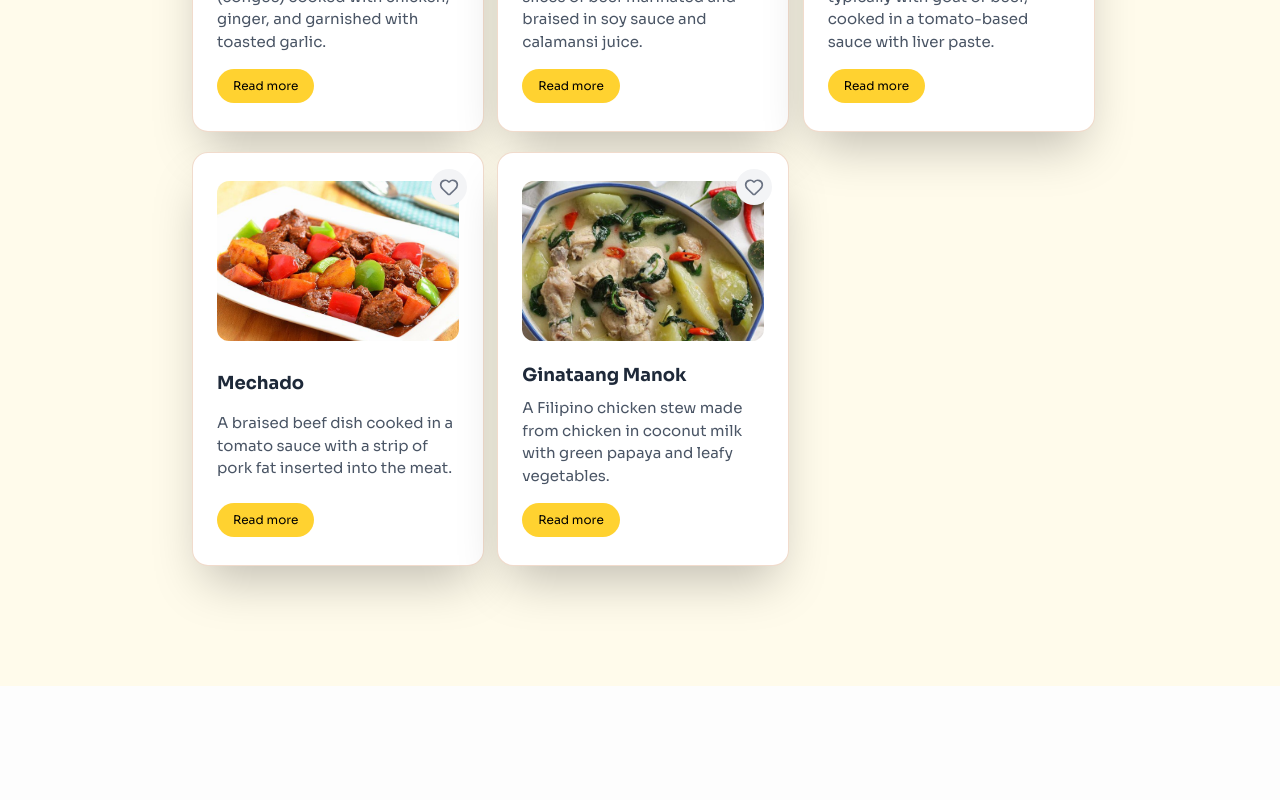
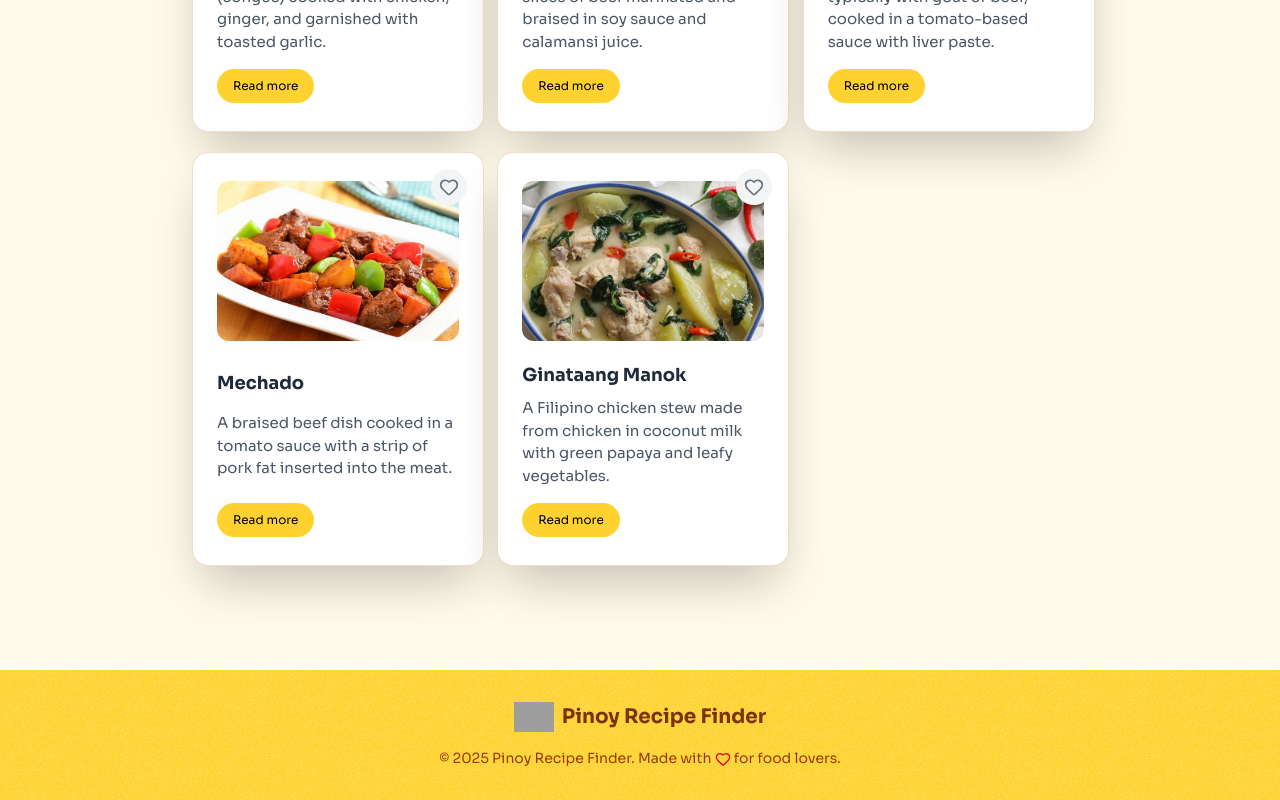
Before and after one commit to mklshane/pinoy-recipe-finder, a React (Vite) app: page / in a window 1280 px wide. Shown: the part 3152-3952 px from the top of the page. Before the commit the page ends 3838 px from the top, so only its background shows below. Built offline with nearby package versions, Linux system fonts and the light colour scheme; grey boxes are pictures that could not be loaded; a web font is replaced by a local one.

Commit message:
clean code and added footer component

```diff
--- /dev/null
+++ b/src/components/Footer.jsx
@@ -0,0 +1,22 @@
+import { ChefHat, Heart } from 'lucide-react';
+import React from 'react'
+import logo from "/assets/pinoylogo.png";
+
+const Footer = () => {
+  return (
+    <footer className="bg-amber-300 noise mt-16">
+      <div className="max-w-6xl mx-auto px-4 py-8 text-center">
+        <div className="flex items-center justify-center gap-2 mb-4">
+          <img src={logo} className="w-10 " />
+          <h3 className="text-xl font-bold text-amber-900">Pinoy Recipe Finder</h3>
+        </div>
+        <p className="text-amber-800 text-sm">
+          © 2025 Pinoy Recipe Finder. Made with{" "}
+          <Heart className="w-4 h-4 inline text-red-600" /> for food lovers.
+        </p>
+      </div>
+    </footer>
+  );
+}
+
+export default Footer
--- a/src/components/Recipes.jsx
+++ b/src/components/Recipes.jsx
@@ -3,19 +3,11 @@ import RecipeCard from "./RecipeCard";
 
 const Recipes = ({ filteredRecipes }) => {
 
-  if (!filteredRecipes || filteredRecipes.length === 0) {
-    return (
-      <div className="w-[70%] mb-30">
-        <p className="text-center font-lora text-4xl mb-15">
-          Popular Filipino Recipes
-        </p>
-        <p className="text-center">No recipes found.</p>
-      </div>
-    );
-  }
+
 
   return (
-    <div className="w-[70%] mb-30">
+
+    <div className="w-[70%] mb-10">
       <p className="text-center font-lora text-4xl mb-10">
         Popular Filipino Recipes
       </p>
--- a/src/main.jsx
+++ b/src/main.jsx
@@ -1,7 +1,6 @@
 import "./index.css";
 import React from "react";
 import ReactDOM from "react-dom/client";
-import { BrowserRouter, Routes, Route } from "react-router-dom";
 import App from "./App";
 import { FavoriteProvider } from "./context/FavoriteContext";
 
--- a/src/pages/Homepage.jsx
+++ b/src/pages/Homepage.jsx
@@ -3,6 +3,7 @@ import Navbar from "../components/Navbar";
 import Header from "../components/Header";
 import Recipes from "../components/Recipes";
 import recipesData from "../data/recipes.json";
+import Footer from "../components/Footer";
 
 const Homepage = () => {
   const [searchValue, setSearchValue] = useState("");
@@ -45,6 +46,7 @@ const Homepage = () => {
       <div className="w-full mt-15 flex justify-center">
         <Recipes filteredRecipes={filteredRecipes} />
       </div>
+      <Footer />
     </>
   );
 };
--- a/src/pages/RecipeDetail.jsx
+++ b/src/pages/RecipeDetail.jsx
@@ -1,4 +1,3 @@
-// RecipeDetail.jsx
 import { ArrowLeft, Clock, Users, ChefHat, LayoutList } from "lucide-react";
 import React, { useEffect } from "react";
 import { useNavigate, useLocation } from "react-router-dom";
```
